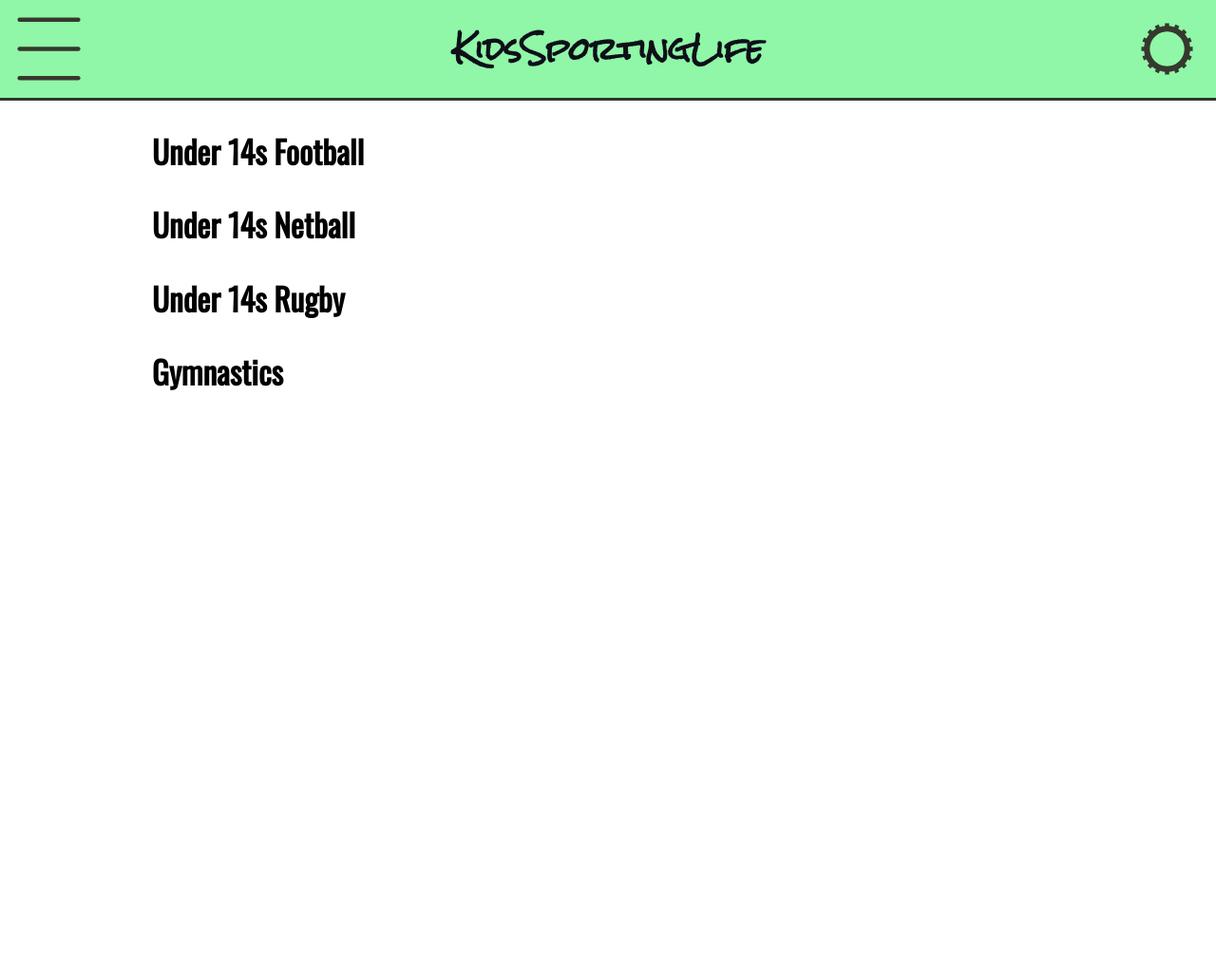
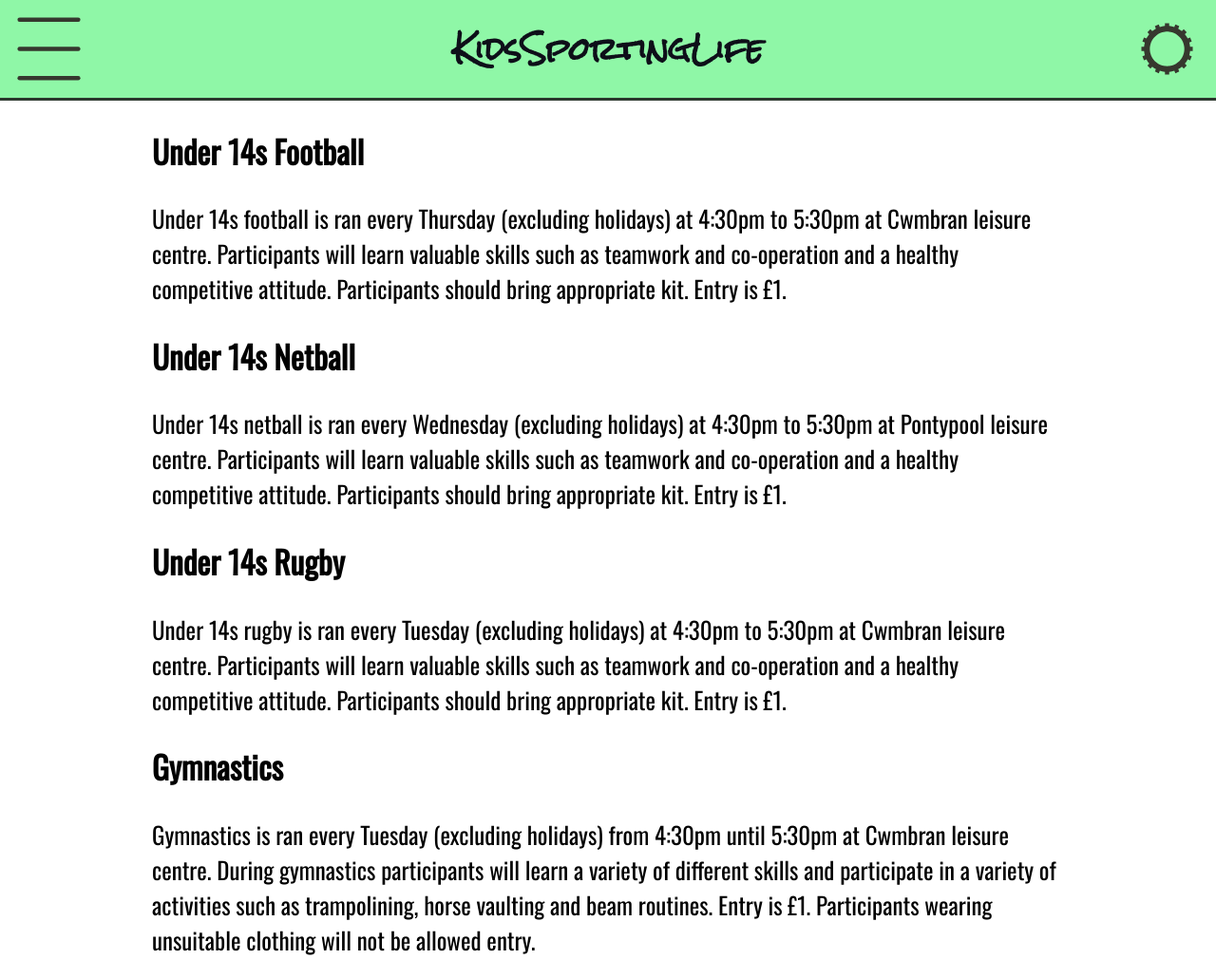
Before and after one commit to AmyHannahMorgan/unit-13-website-kidssportingfun, a Jekyll site: the page built from activities/12-14/index.html, in a window 1280 px wide and 1030 px high. Shown: the whole window at 95% size. Built offline with Jekyll 4.4.1, drawn with Linux system fonts in a browser that asks for light colours.

Commit message:
added activity text

```diff
--- a/activities/12-14/index.html
+++ b/activities/12-14/index.html
@@ -5,8 +5,16 @@
 
 <h2>Under 14s Football</h2>
 
+<p>Under 14s football is ran every Thursday (excluding holidays) at 4:30pm to 5:30pm at Cwmbran leisure centre. Participants will learn valuable skills such as teamwork and co-operation and a healthy competitive attitude. Participants should bring appropriate kit. Entry is £1.</p>
+
 <h2>Under 14s Netball</h2>
+
+<p>Under 14s netball is ran every Wednesday (excluding holidays) at 4:30pm to 5:30pm at Pontypool leisure centre. Participants will learn valuable skills such as teamwork and co-operation and a healthy competitive attitude. Participants should bring appropriate kit. Entry is £1.</p>
 
 <h2>Under 14s Rugby</h2>
 
+<p>Under 14s rugby is ran every Tuesday (excluding holidays) at 4:30pm to 5:30pm at Cwmbran leisure centre. Participants will learn valuable skills such as teamwork and co-operation and a healthy competitive attitude. Participants should bring appropriate kit. Entry is £1.</p>
+
 <h2>Gymnastics</h2>
+
+<p>Gymnastics is ran every Tuesday (excluding holidays) from 4:30pm until 5:30pm at Cwmbran leisure centre. During gymnastics participants will learn a variety of different skills and participate in a variety of activities such as trampolining, horse vaulting and beam routines. Entry is £1. Participants wearing unsuitable clothing will not be allowed entry. </p>
```
